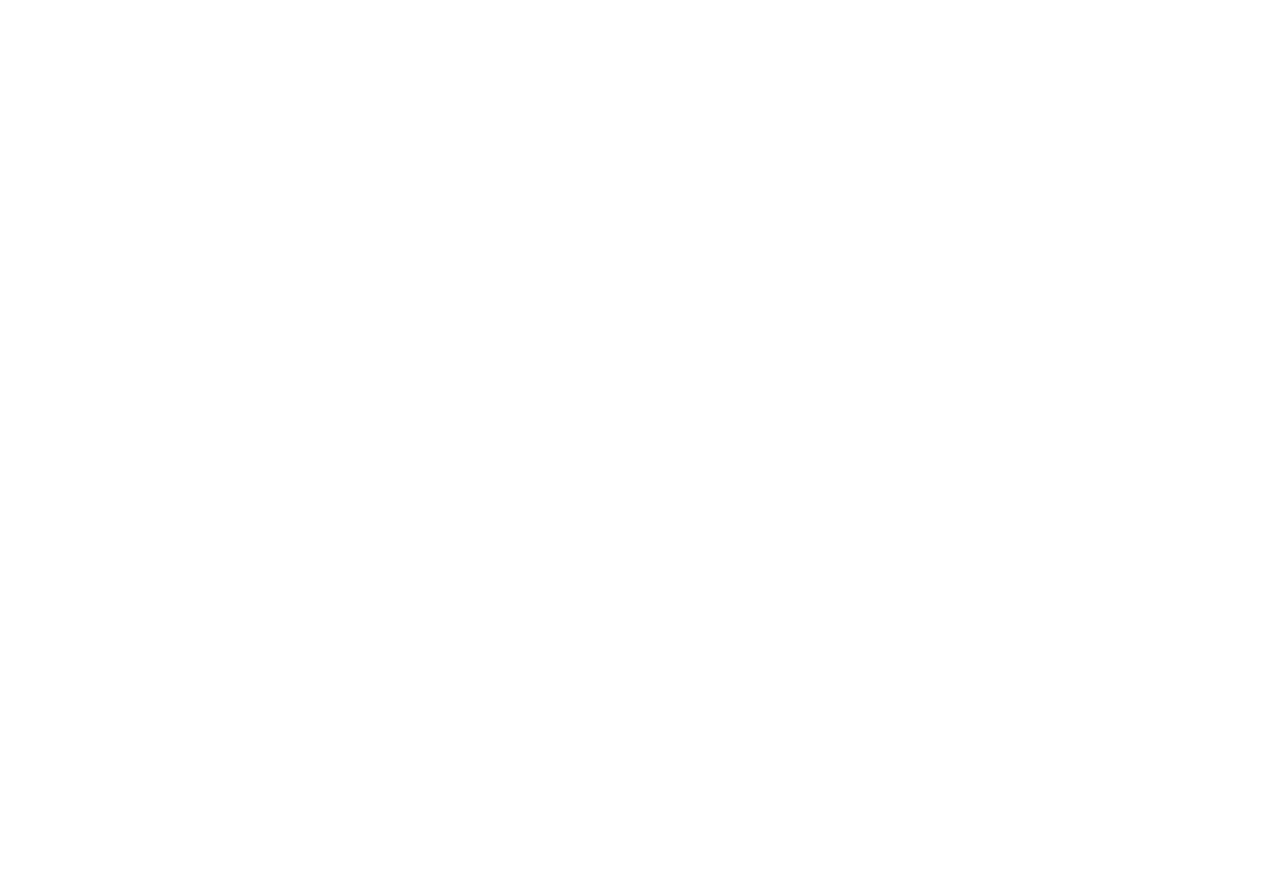
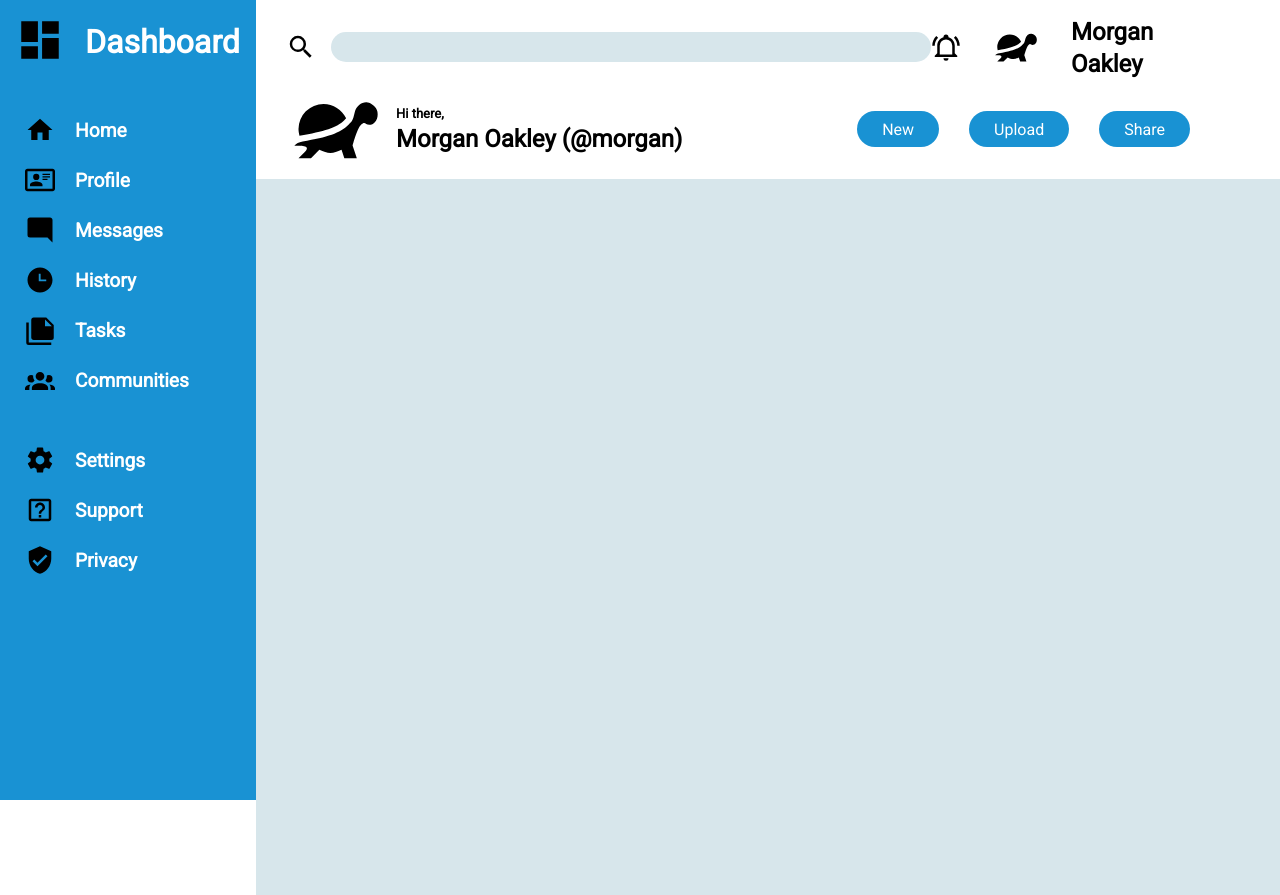
Before and after one commit to ctonneslan/admin-dashboard, a plain HTML site: page index.html in a window 1280 px wide. Before the commit the page ends 800 px from the top, so only its background shows below. Drawn offline with Linux system fonts and the light colour scheme.

Commit message:
Finished sidebar and header. Beginning main content section.

```diff
--- a/index.html
+++ b/index.html
@@ -4,16 +4,57 @@
     <meta charset="UTF-8">
     <meta name="viewport" content="width=device-width, initial-scale=1.0">
     <title>Admin Dashboard</title>
+    <link rel="stylesheet" href="styles.css">
 </head>
 <body>
     <div class="container">
 
         <div class="header">
-
+            <div class="sub-header-1">
+                <div class="search-container">
+                    <img class="search-logo" src="images/magnify.svg" alt="Magnifying Glass">
+                    <input type="text" name="search" id="search">
+                </div>
+                <div class="notification-section">
+                    <img class="bell" src="images/bell-ring-outline.svg" alt="Bell Ring">
+                    <img class="tortoise" src="images/tortoise.svg" alt="Tortoise">
+                    Morgan Oakley
+                </div>
+            </div>
+            <div class="sub-header-2">
+                <div class="greeting">
+                    <img class=tortoise src="images/tortoise.svg" alt="Tortoise">
+                    <div>
+                        <p>Hi there,</p>
+                        <p>Morgan Oakley (@morgan)</p>
+                    </div>
+                </div>
+                <div class="buttons">
+                    <button>New</button>
+                    <button>Upload</button>
+                    <button>Share</button>
+                </div>
+            </div>
         </div>
 
         <div class="sidebar">
-
+            <div class="logo">
+                <img src="images/view-dashboard.svg" alt="Dashboard Logo">
+                <span style="font-size: xx-large; font-weight: bolder;">Dashboard</span>
+            </div>
+            <ul class="first-sub">
+                <li><img src="images/home.svg" alt="Home Logo"> Home</li>
+                <li><img src="images/card-account-details-outline.svg" alt="Profile Logo">Profile</li>
+                <li><img src="images/message-reply.svg" alt="Messages Logo">Messages</li>
+                <li><img src="images/clock-time-three.svg" alt="History Logo">History</li>
+                <li><img src="images/note-multiple.svg" alt="Tasks Logo">Tasks</li>
+                <li><img src="images/account-group.svg" alt="Communities Logo">Communities</li>
+            </ul>
+            <ul class="second-sub">
+                <li><img src="images/cog.svg" alt="Settings Logo">Settings</li>
+                <li><img src="images/help-box-outline.svg" alt="Support Logo">Support</li>
+                <li><img src="images/shield-check.svg" alt="Privacy Logo">Privacy</li>
+            </ul>
         </div>
 
         <div class="main">
--- a/styles.css
+++ b/styles.css
@@ -1,5 +1,5 @@
 @font-face {
-    font-family: 'robotoregular';
+    font-family: 'roboto';
     src: url('roboto-variablefont_wdthwght-webfont.woff2') format('woff2'),
          url('roboto-variablefont_wdthwght-webfont.woff') format('woff');
     font-weight: normal;
@@ -10,7 +10,12 @@
     margin: 0;
     padding: 0;
     box-sizing: border-box;
-    font-family: Roboto;
+    font-family: roboto;
+}
+
+body {
+    width: 100%;
+    height: 100%;
 }
 
 .container {
@@ -18,3 +23,136 @@
     grid-template-columns: 1fr 4fr;
     grid-template-rows: 1fr 4fr;
 }
+
+.sidebar {
+    grid-row: 1 / 3;
+    background-color: #1992D3;
+    color: white;
+    height: 100vh;
+    display: flex;
+    flex-direction: column;
+    gap: 50px;
+    padding: 15px;
+}
+
+.logo {
+    display: flex;
+    align-items: center;
+}
+
+.sidebar li {
+    font-weight: bold;
+    display: flex;
+    align-items: center;
+    font-size: 1.2rem;
+}
+
+.sidebar ul {
+    list-style-type: none;
+    margin-left: 10px;
+    display: flex;
+    flex-direction: column;
+    gap: 20px;
+}
+
+.sidebar img {
+    margin-right: 20px;
+    height: 30px;
+    width: 30px;
+}
+
+.logo img, .sub-header-1 .tortoise {
+    height: 50px;
+    width: 50px;
+}
+
+.sidebar li, .logo {
+    cursor: pointer;
+}
+
+.search-logo, .bell {
+    height: 30px;
+    width: 30px;
+}
+
+.search-container {
+    display: flex;
+    align-items: center;
+    gap: 15px;
+}
+
+input {
+    border-radius: 20px;
+    border: none;
+    background-color: rgb(215, 230, 235);
+    width: clamp(100px, 60vw, 600px);
+    height: 30px
+}
+
+.header {
+    margin-top: 15px;
+    margin-left: 30px;
+    margin-right: 90px;
+}
+
+.sub-header-1 {
+    display: flex;
+    justify-content: space-between;
+}
+
+.notification-section {
+    display: flex;
+    align-items: center;
+    font-weight: bold;
+    font-size: x-large;
+    gap: 30px;
+}
+
+.sub-header-2 .tortoise {
+    height: 100px;
+    width: 100px;
+}
+
+.greeting {
+    display: flex;
+    align-items: center;
+    gap: 10px;
+    font-weight: bold;
+}
+
+.greeting p:nth-of-type(1) {
+    font-size: small;
+}
+
+.greeting p:nth-of-type(2) {
+    font-size: x-large;
+}
+
+.buttons {
+    display: flex;
+    gap: 30px;
+}
+
+img {
+    cursor: pointer;
+}
+
+button {
+    padding: 7px 25px;
+    border-radius: 20px;
+    background-color: #1992D3;
+    color: white;
+    border: none;
+    cursor: pointer;
+    font-size: 1rem;
+}
+
+.sub-header-2 {
+    display: flex;
+    justify-content: space-between;
+    align-items: center;
+}
+
+.main {
+    background-color: rgb(215, 230, 235);
+}
```
Also changed, not shown: images/account-group.svg (added), images/bell-ring-outline.svg (added), images/card-account-details-outline.svg (added), images/clock-time-three.svg (added), images/cog.svg (added), images/help-box-outline.svg (added), images/home.svg (added), images/magnify.svg (added), images/message-reply.svg (added), images/note-multiple.svg (added), images/shield-check.svg (added), images/tortoise.svg (added), images/view-dashboard.svg (added).
